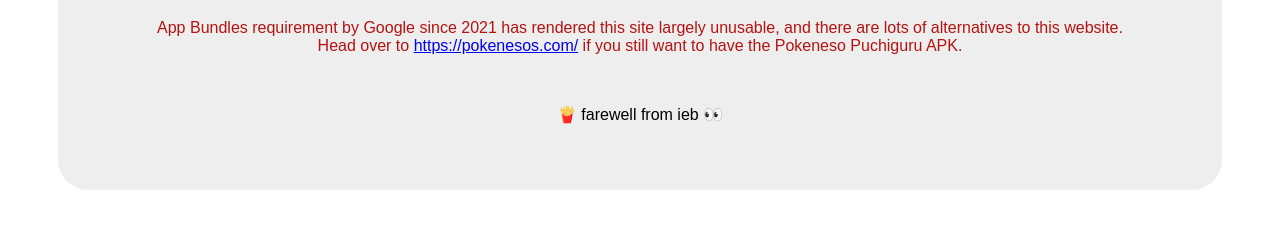
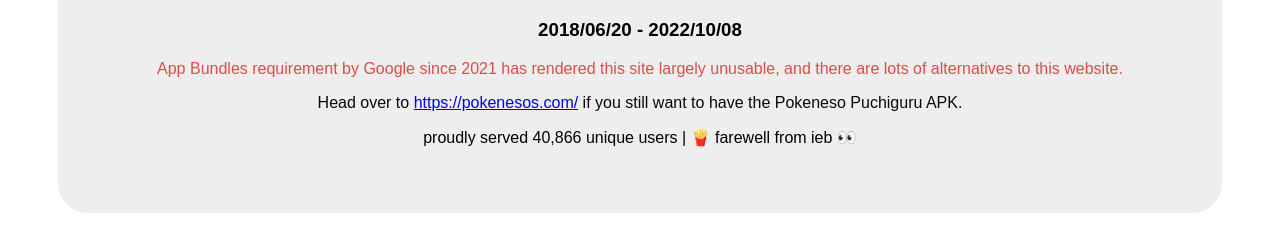
Before and after one commit to iebb/1app_retirement, a plain HTML site: page index.html in a window 1280 px wide. Shown: the part 169-420 px from the top of the page. Drawn offline with Linux system fonts and the light colour scheme.

Commit message:
Add files via upload

```diff
--- a/index.html
+++ b/index.html
@@ -17,16 +17,15 @@
     <h1>
       1App has been officially retired.
     </h1>
-    <p style="color: rgb(179, 20, 18)">
+    <h3>2018/06/20 - 2022/10/08</h3>
+    <p style="color: rgb(222,75,73)">
       App Bundles requirement by Google since 2021 has rendered this site largely unusable, and there are lots of alternatives to this website.
-      <br />
+    </p>
+    <p style="color: rgb(8,8,8)">
       Head over to <a href="https://pokenesos.com/">https://pokenesos.com/</a> if you still want to have the Pokeneso Puchiguru APK.
     </p>
     <p>
-      <br />
-    </p>
-    <p>
-      🍟 farewell from ieb 👀
+      proudly served 40,866 unique users | 🍟 farewell from ieb 👀
     </p>
   </div>
 </body>
```
